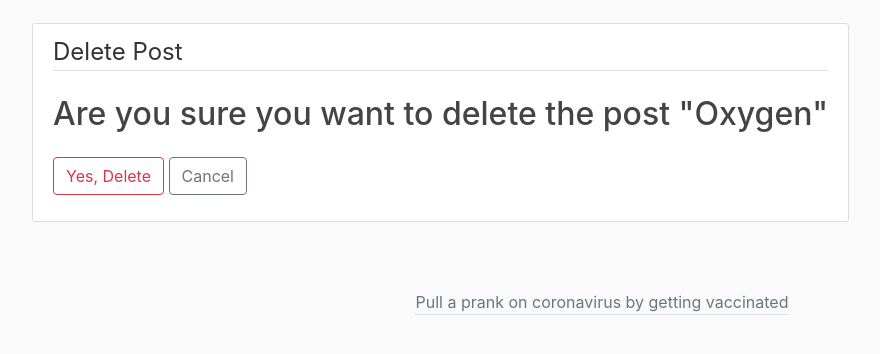
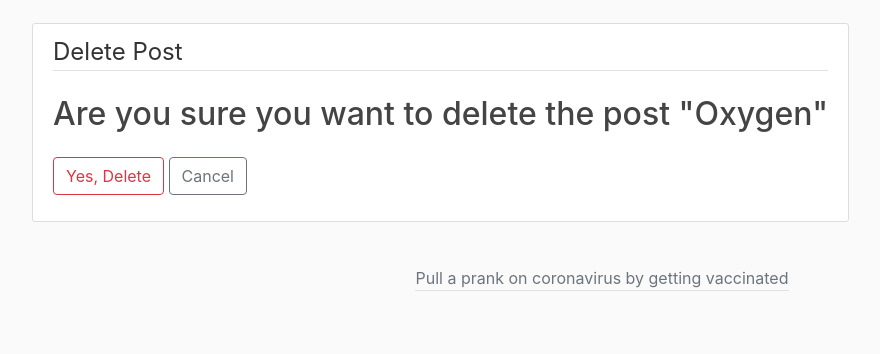
Before and after one commit to DhruvDutta/coviassist, a Django app: page /post/25/delete/ in a window 1280 px wide. Shown: the part 58-412 px from the top of the page, without its empty margins (38-918 px from the left). Run offline with Django 3.2, Linux system fonts and the light colour scheme; a user stored in the database is signed in; data comes from the database, SQL or seed files in the repository; some libraries are stand-ins or nearby versions.

Commit message:
fixed some spacing

```diff
--- a/posts/templates/posts/base.html
+++ b/posts/templates/posts/base.html
@@ -39,7 +39,7 @@
             <div class="navbar-nav">
               {% if user.is_authenticated %}
               <div class="dropdown show">
-                <a class="nav-item nav-link btn dropdown-toggle  class='dropmenu' href="#" role="button" id="dropdownMenuLink" data-toggle="dropdown" aria-haspopup="true" aria-expanded="false">{{ user.username }}</a>
+                <a class="nav-item nav-link btn dropdown-toggle"  class='dropmenu' href="#" role="button" id="dropdownMenuLink" data-toggle="dropdown" aria-haspopup="true" aria-expanded="false">{{ user.username }}</a>
                 <div class="dropdown-menu" aria-labelledby="dropdownMenuLink">
                   <a class="dropdown-item ditem" href="{% url 'post-create' %}"><i class="fa fa-plus" style="font-size: 0.8em;"></i> New Post </a>
                   <a class="dropdown-item ditem text-danger" href="{% url 'logout' %}">Logout</a>
@@ -74,8 +74,8 @@
           {% block chatbox %}{% endblock %}
       </div>
       <div class="row">
-        <div class="col-md-8 offset-md-2 d-flex justify-content-center align-items-center mt-5">
-            <div class="text-muted border-bottom">Pull a prank on coronavirus by getting vaccinated</div>
+        <div class="col-md-8 offset-md-2 d-flex justify-content-center align-items-center mt-4">
+            <div class="text-muted border-bottom mb-4">Pull a prank on coronavirus by getting vaccinated</div>
         </div>
       </div>
     </main>
```
